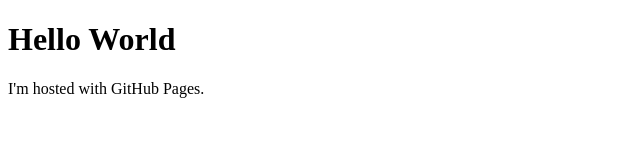
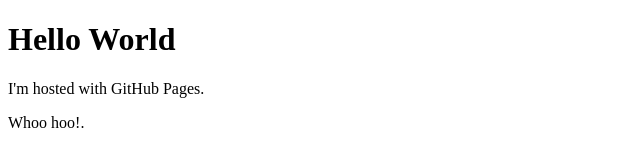
Before and after one commit to heybru/heybru.github.io, a plain HTML site: page index.html in a window 1280 px wide. Shown: the full height of the page, 0-640 px from the left. Drawn offline with Linux system fonts and the light colour scheme.

Commit message:
Update index.html

```diff
--- a/index.html
+++ b/index.html
@@ -4,6 +4,7 @@
     <body>
         <h1>Hello World</h1>
         <p>I'm hosted with GitHub Pages.</p>
+        <p>Whoo hoo!.</p>
     </body>
 
 </html>
```
